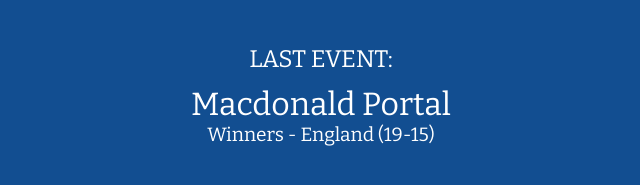
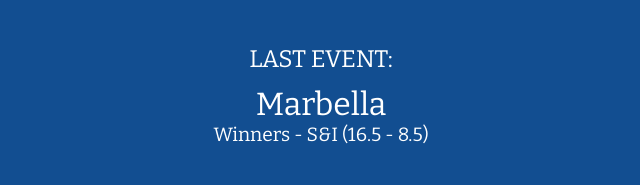
Before and after one commit to lukeberry99/rridah-gh, a plain HTML site: page index.html in a window 1280 px wide. Shown: the part 611-796 px from the top of the page, without its empty margins (319-959 px from the left). Drawn offline with nearby package versions, Linux system fonts and the light colour scheme.

Commit message:
Update index.html

```diff
--- a/index.html
+++ b/index.html
@@ -42,8 +42,8 @@
       </div>
       <div class="event">
         <h3>LAST EVENT:</h3>
-        <h1>Macdonald Portal</h1>
-        <h2>Winners - England (19-15)</h2>
+        <h1>Marbella</h1>
+        <h2>Winners - S&I (16.5 - 8.5)</h2>
       </div>
     </div>
   </body>
```
